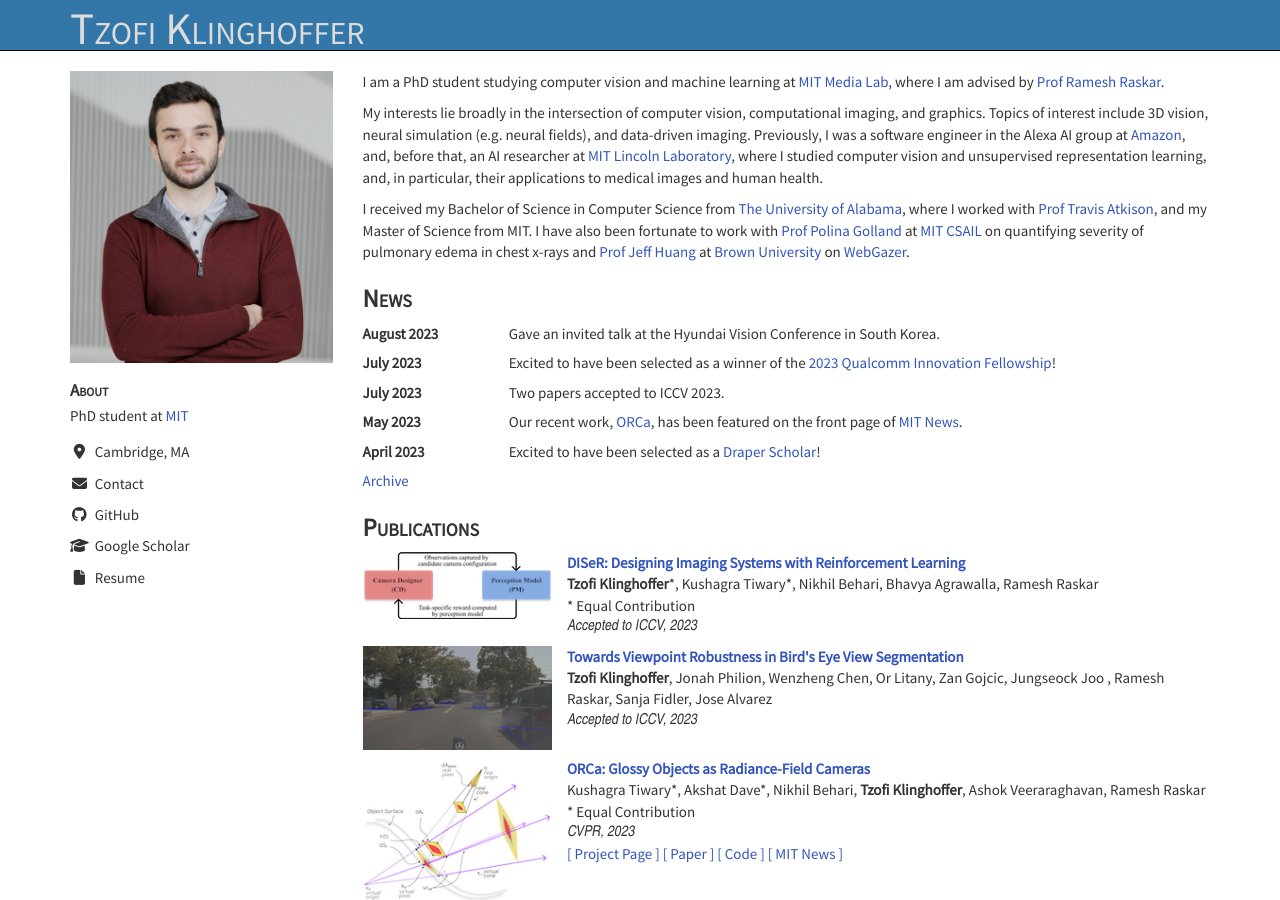
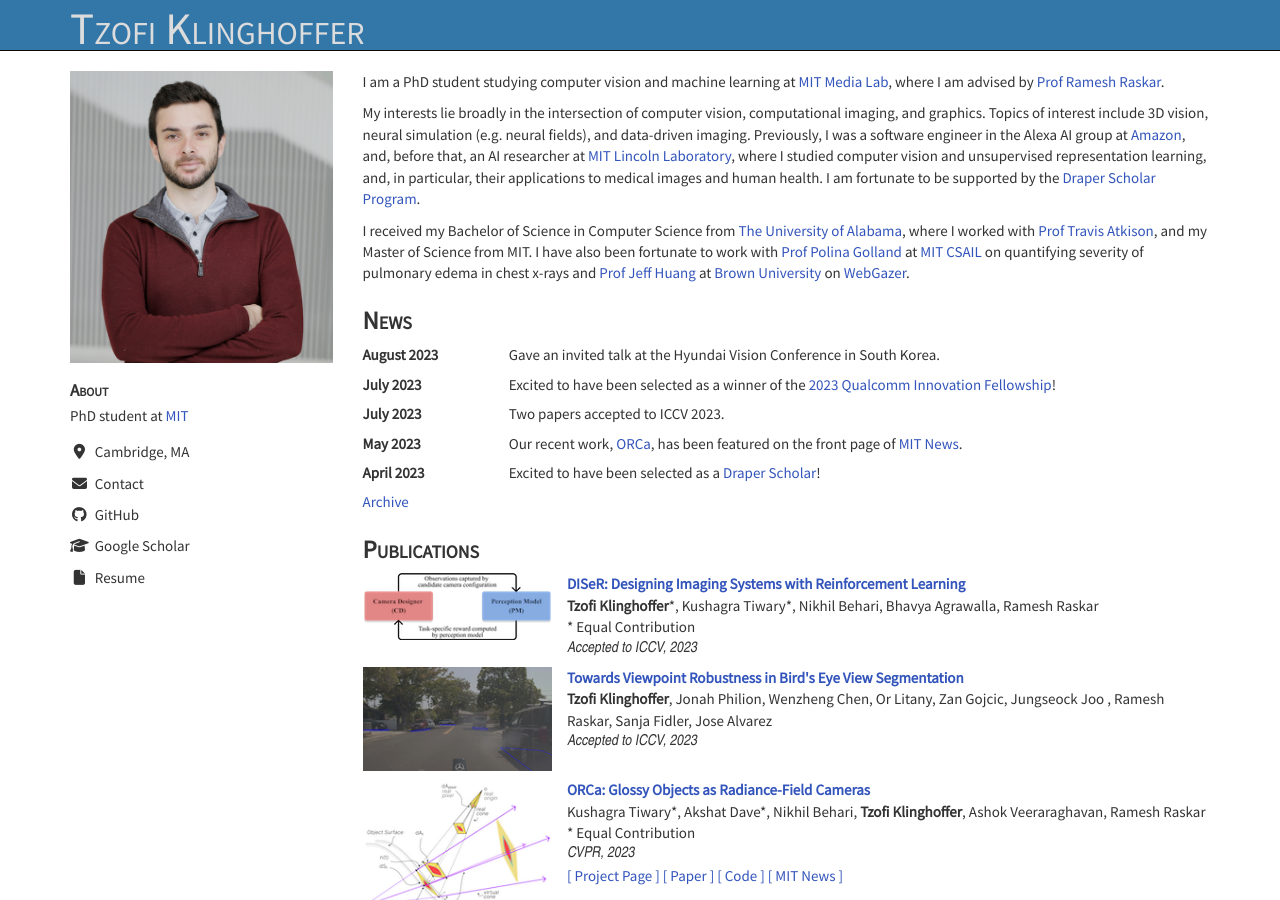
Before and after one commit to tzofi/tzofi.github.io, a Jekyll site: the page built from index.html, in a window 1280 px wide and 900 px high. Built offline with Jekyll 4.4.1, drawn with Linux system fonts in a browser that asks for light colours; nearby versions of some CDN libraries.

Commit message:
Update index.html

```diff
--- a/index.html
+++ b/index.html
@@ -8,7 +8,7 @@
 	I am a PhD student studying computer vision and machine learning at <a target='_blank' href='https://www.media.mit.edu/'>MIT Media Lab</a>, where I am advised by <a target='_blank' href='https://www.media.mit.edu/people/raskar/overview/'>Prof Ramesh Raskar</a>.
     </p>
     <p>
-    My interests lie broadly in the intersection of computer vision, computational imaging, and graphics. Topics of interest include 3D vision, neural simulation (e.g. neural fields), and data-driven imaging. Previously, I was a software engineer in the Alexa AI group at <a target='_blank' href='https://www.amazon.science/'>Amazon</a>, and, before that, an AI researcher at <a target='_blank' href='https://www.ll.mit.edu/'>MIT Lincoln Laboratory</a>, where I studied computer vision and unsupervised representation learning, and, in particular, their applications to medical images and human health.
+    My interests lie broadly in the intersection of computer vision, computational imaging, and graphics. Topics of interest include 3D vision, neural simulation (e.g. neural fields), and data-driven imaging. Previously, I was a software engineer in the Alexa AI group at <a target='_blank' href='https://www.amazon.science/'>Amazon</a>, and, before that, an AI researcher at <a target='_blank' href='https://www.ll.mit.edu/'>MIT Lincoln Laboratory</a>, where I studied computer vision and unsupervised representation learning, and, in particular, their applications to medical images and human health. I am fortunate to be supported by the <a target='_blank' href='https://www.draper.com/careers/scholar-program'>Draper Scholar Program</a>.
 	</p>
 	<p>
 	I received my Bachelor of Science in Computer Science from <a target='_blank' href='https://www.ua.edu/'>The University of Alabama</a>, where I worked with <a target='_blank' href='http://atkison.cs.ua.edu/'>Prof Travis Atkison</a>, and my Master of Science from MIT. I have also been fortunate to work with <a target='_blank' href='http://people.csail.mit.edu/polina/'>Prof Polina Golland</a> at <a target='_blank' href='https://www.csail.mit.edu/'>MIT CSAIL</a> on quantifying severity of pulmonary edema in chest x-rays and <a target='_blank' href='https://jeffhuang.com/'>Prof Jeff Huang</a> at <a target='_blank' href='https://www.brown.edu/'>Brown University</a> on <a target='_blank' href='https://webgazer.cs.brown.edu/'>WebGazer</a>.
```
